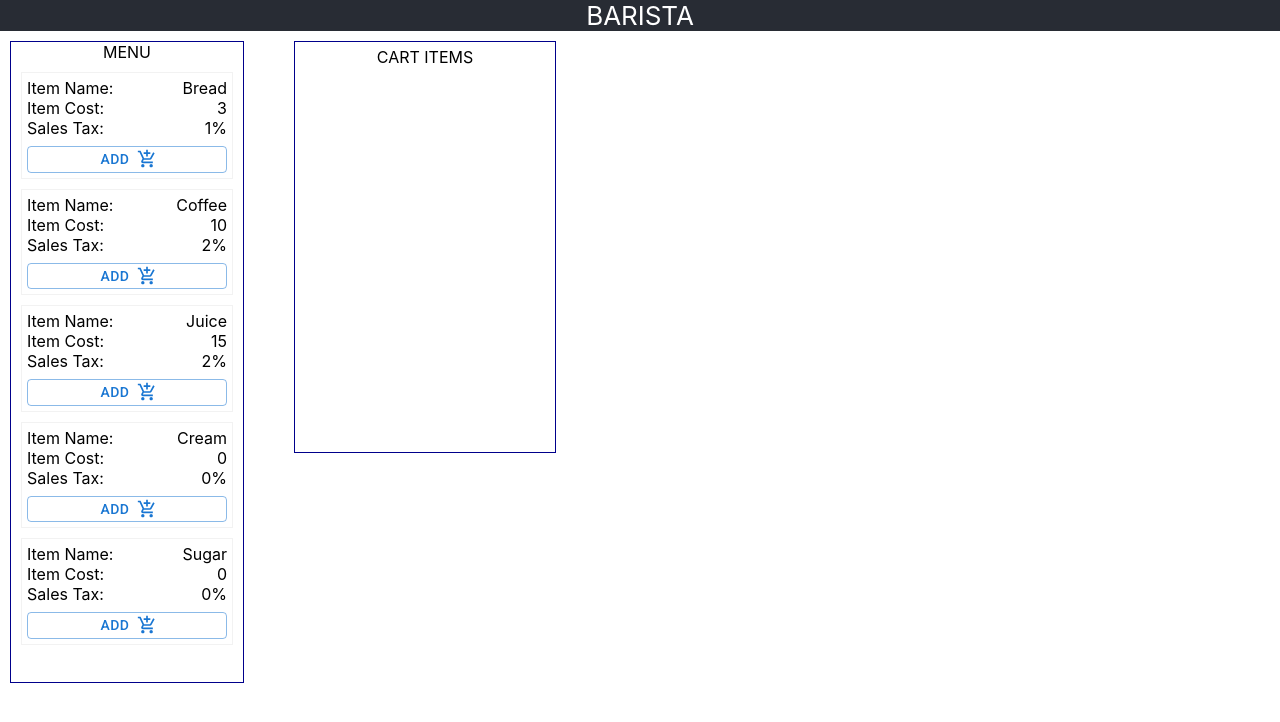
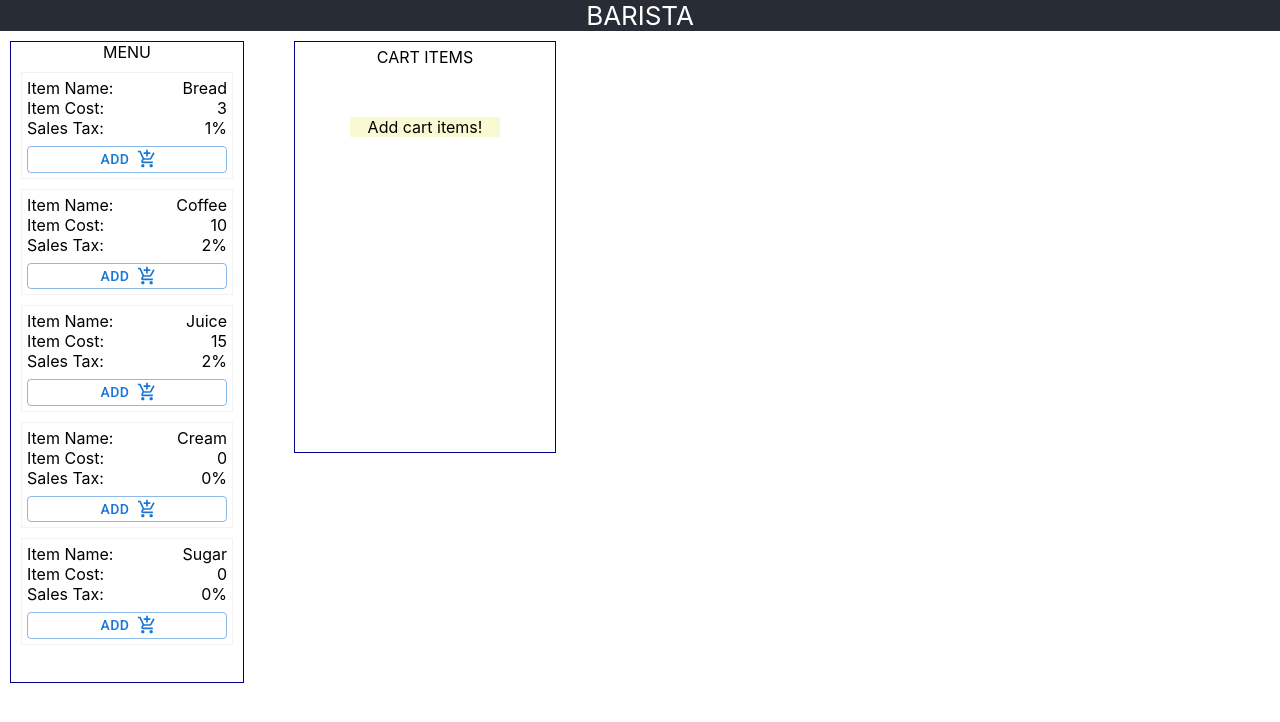
Before and after one commit to nagac121/coffee-shop, a React (Create React App) app: page / in a window 1280 px wide. Shown: the top 722 px of the page. Built offline with nearby package versions, Linux system fonts and the light colour scheme.

Commit message:
Total cart amount is displayed.

```diff
--- a/src/App.js
+++ b/src/App.js
@@ -1,5 +1,5 @@
 // react lib
-import { useState } from "react";
+import { useEffect, useState } from "react";
 // css
 import "./App.css";
 // components
@@ -61,6 +61,18 @@ const initialMenu = [
 
 function App() {
   const [cartItems, setCartItems] = useState([]);
+  const [cartCost, setCartCost] = useState(0);
+
+  useEffect(() => {
+    // console.log("cartItems: ", cartItems);
+    const totalCartAmt = cartItems.reduce((acc, current) => {
+      // console.log("current: ",current);
+      acc += current.cartCount * (current.cost + current.cost * (current.taxPercent / 100));
+      return acc;
+    }, 0);
+    // console.log("totalCartAmt: ", totalCartAmt.toFixed(2));
+    setCartCost(totalCartAmt.toFixed(2))
+  }, [cartItems]);
 
   const handleAddBtn = (addItem) => {
     // console.log("handleAddBtn");
@@ -112,6 +124,7 @@ function App() {
         <Menu menuData={initialMenu} handleAddBtnEvent={handleAddBtn} />
         <Cart
           cartData={cartItems}
+          cartCost = {cartCost}
           handleAddBtnEvent={handleAddBtn}
           handleRemoveBtnEvent={handleRemoveBtn}
         />
--- a/src/components/Cart.js
+++ b/src/components/Cart.js
@@ -2,7 +2,12 @@ import IconButton from "@mui/material/IconButton";
 import AddSharpIcon from "@mui/icons-material/AddSharp";
 import RemoveSharpIcon from "@mui/icons-material/RemoveSharp";
 
-const Cart = ({ cartData, handleAddBtnEvent, handleRemoveBtnEvent }) => {
+const Cart = ({
+  cartData,
+  cartCost,
+  handleAddBtnEvent,
+  handleRemoveBtnEvent,
+}) => {
   // console.log("cart data: ", cartData);
   return (
     <div className="cart">
@@ -34,12 +39,23 @@ const Cart = ({ cartData, handleAddBtnEvent, handleRemoveBtnEvent }) => {
             <div>
               <span>Item Cost with tax: </span>
               <span>
-                {cartItem.cartCount * (cartItem.cost +  (cartItem.taxPercent / 100))}
+                {cartItem.cartCount *
+                  (cartItem.cost + cartItem.taxPercent / 100)}
               </span>
             </div>
           </div>
         );
       })}
+      <div>
+        {Math.round(cartCost) ? (
+          <>
+            <span>Total Cost</span>
+            <span>{cartCost}</span>
+          </>
+        ) : (
+          <div className="cart__item--cart-empty-msg">Add cart items!</div>
+        )}
+      </div>
     </div>
   );
 };
--- a/src/index.css
+++ b/src/index.css
@@ -72,10 +72,10 @@ code {
   padding: 5px 10px 10px;
 }
 
-/* .cart__item--label{
-  margin: 0px 0px 10px 0px;
-  text-align: right;
-} */
+.cart__item--cart-empty-msg{
+  margin: 50px;
+  background: lightgoldenrodyellow;
+}
 
 .cart__item--qty-icon {
   vertical-align: middle;
```
